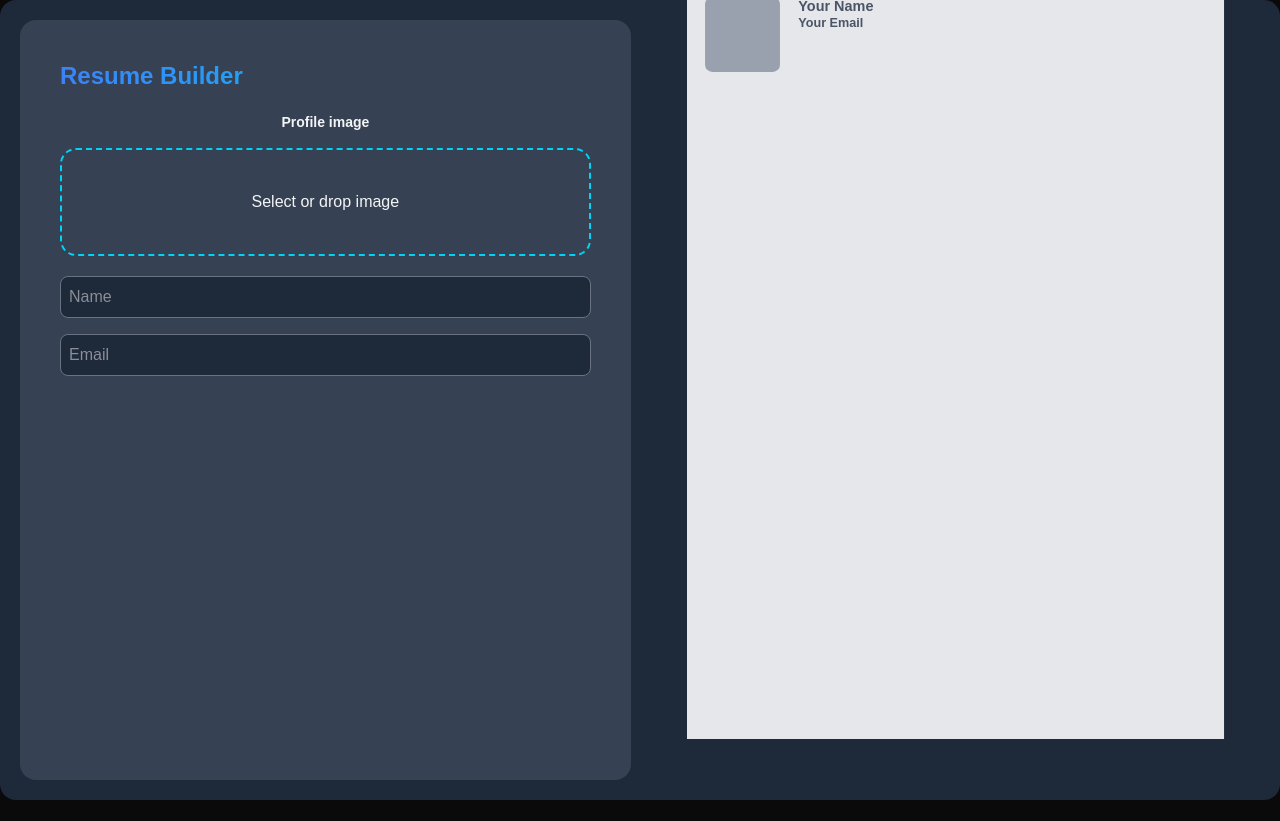
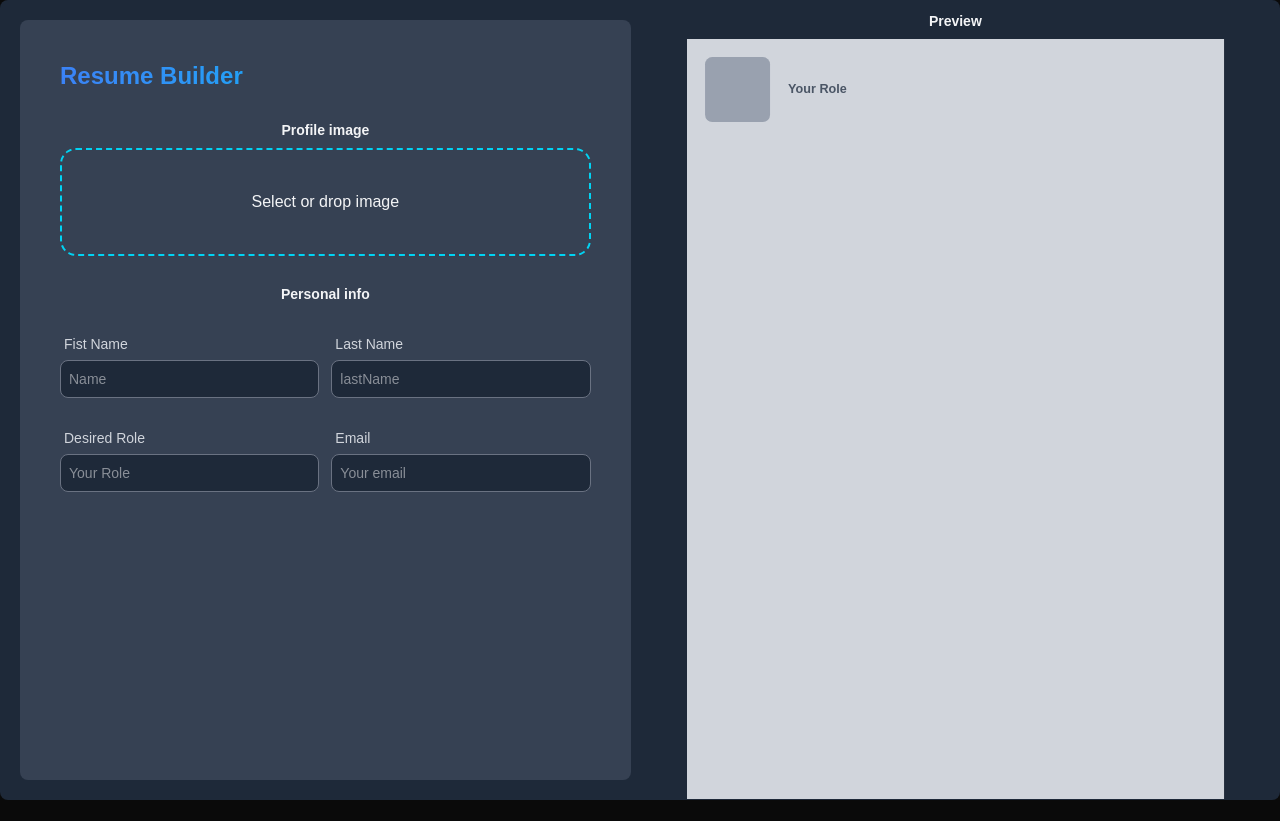
Before and after one commit to MarkDM/resumebuilder, a React (Vite) app: page / in a window 1280 px wide. After the commit the page ends 800 px from the top, so only its background shows below. Built offline with nearby package versions, Linux system fonts and the light colour scheme.

Commit message:
layout changes

```diff
--- a/src/index.css
+++ b/src/index.css
@@ -47,7 +47,7 @@
 }
 
 .input {
-  @apply bg-gray-800 border focus:border-primary focus:outline-1 border-gray-500 w-full p-2 rounded-lg;
+  @apply bg-gray-800 border mt-1 text-sm focus:border-primary focus:outline-1 border-gray-500 w-full p-2 rounded-lg;
 }
 
 .text-app-gradient {
@@ -63,7 +63,7 @@
 }
 
 .card {
-  @apply rounded-2xl
+  @apply rounded-lg
 }
 
 html {
@@ -92,6 +92,14 @@ html {
   @apply rounded-lg bg-primary hover:bg-primary/90 transition-all
 }
 
+.title-sm {
+  @apply text-sm font-bold py-2
+}
+
+.label-sm {
+  @apply text-sm ml-1 text-gray-300
+}
+
 .button-danger {
   @apply rounded-lg bg-red-500 hover:bg-red-500/90 transition-all
 }
--- a/src/pages/ResumeBuilder.tsx
+++ b/src/pages/ResumeBuilder.tsx
@@ -7,7 +7,8 @@ import ImageSelector from '../components/ImageSelector';
 
 interface ResumeData {
     name: string;
-    email: string;
+    lastName: string,
+    role: string;
     image: string;
 }
 
@@ -52,34 +53,31 @@ function ResumePreview({ resumeData }: { resumeData: ResumeData }) {
                     transformOrigin: 'top left',
                 }}
             >
-                <div className="bg-gray-200 w-full h-full p-5">
-                    <div className="flex flex-row items-start">
-
+                <div className="bg-gray-300 w-full h-full p-5">
+                    <div className="flex flex-row items-start h-18">
 
                         {
-
                             resumeData.image && <img
                                 src={resumeData.image}
                                 alt="Preview"
-                                className="rounded-lg aspect-square w-[15%]"
+                                className="rounded-lg aspect-square h-[100%]"
                             />
-
-
                         }
 
                         {
-                            (resumeData.image == '') && <div className="bg-gray-400 rounded-lg aspect-square w-[15%] shrink-0" />
+                            (!resumeData.image) && <div className="bg-gray-400 rounded-lg aspect-square h-[100%] shrink-0" />
                         }
 
 
                         {/* Header fields */}
-                        <div className='flex flex-col items-start ml-5'>
-                            <h2 className=" text-gray-600 font-bold text-[16px] leading-tight whitespace-nowrap overflow-hidden text-ellipsis">
-                                {resumeData.name}
+                        <div className='flex flex-col items-start justify-center ml-5 h-[100%]'>
+                            <h2 className=" text-gray-600 font-bold text-[20px] leading-tight whitespace-nowrap overflow-hidden text-ellipsis">
+                                {(resumeData.name + ' ' + resumeData.lastName) == '' ? 'Your Name' : resumeData.name + ' ' + resumeData.lastName}
                             </h2>
 
                             <h2 className=" text-gray-600 font-semibold text-[14px] leading-tight whitespace-nowrap overflow-hidden text-ellipsis">
-                                {resumeData.email}
+                                {resumeData.role == '' ? 'Your Role' : resumeData.role}
+
                             </h2>
                         </div>
 
@@ -95,8 +93,9 @@ function ResumePreview({ resumeData }: { resumeData: ResumeData }) {
 function ResumeBuilder() {
 
     const [resumeData, setResumeData] = useState<ResumeData>({
-        name: 'Your Name',
-        email: 'Your Email',
+        name: '',
+        lastName: '',
+        role: '',
         image: ''
     });
 
@@ -110,20 +109,42 @@ function ResumeBuilder() {
             <div className='md:w-[50%] h-full p-10 bg-gray-700 card'>
                 <h3 className='text-2xl font-bold mb-5 text-app-gradient'>Resume Builder</h3>
 
-                <h2 className='font-bold text-sm mb-4 text-center'>Profile image</h2>
+                <h2 className='title-sm text-center'>Profile image</h2>
                 <ImageSelector className='mb-5' onChangeImage={(imageB64) => {
                     setResumeData(prev => ({
                         ...prev,
                         image: imageB64
                     }));
                 }} />
-                <form className='space-y-4'>
-                    <input className='input' name="name" placeholder="Name" onChange={handleChange} />
-                    <input className='input' name="email" placeholder="Email" onChange={handleChange} />
+
+                <h2 className='title-sm text-center mb-5'>Personal info</h2>
+
+                <form className='space-y-4 gap-3 grid grid-cols-1 md:grid-cols-2'>
+                    <div>
+                        <label htmlFor='name' className='label-sm'>Fist Name</label>
+                        <input className='input' name="name" id='name' placeholder="Name" onChange={handleChange} />
+                    </div>
+
+                    <div>
+                        <label htmlFor='name' className='label-sm'>Last Name</label>
+                        <input className='input' name="lastName" id='lastName' placeholder="lastName" onChange={handleChange} />
+                    </div>
+
+                    <div>
+                        <label htmlFor='role' className='label-sm'>Desired Role</label>
+                        <input className='input' name="role" id='role' placeholder="Your Role" onChange={handleChange} />
+                    </div>
+
+                    <div>
+                        <label htmlFor='email' className='label-sm'>Email</label>
+                        <input className='input' name="email" id='email' placeholder="Your email" onChange={handleChange} />
+                    </div>
+
                 </form>
             </div>
 
-            <div className='md:mt-0 mt-5 md:w-[50%] ml-5 flex justify-center items-center'>
+            <div className='md:mt-0 mt-5 md:w-[50%] ml-5 flex flex-col justify-center items-center'>
+                <h2 className='title-sm'>Preview</h2>
                 <ResumePreview resumeData={resumeData} />
             </div>
         </div>
```
